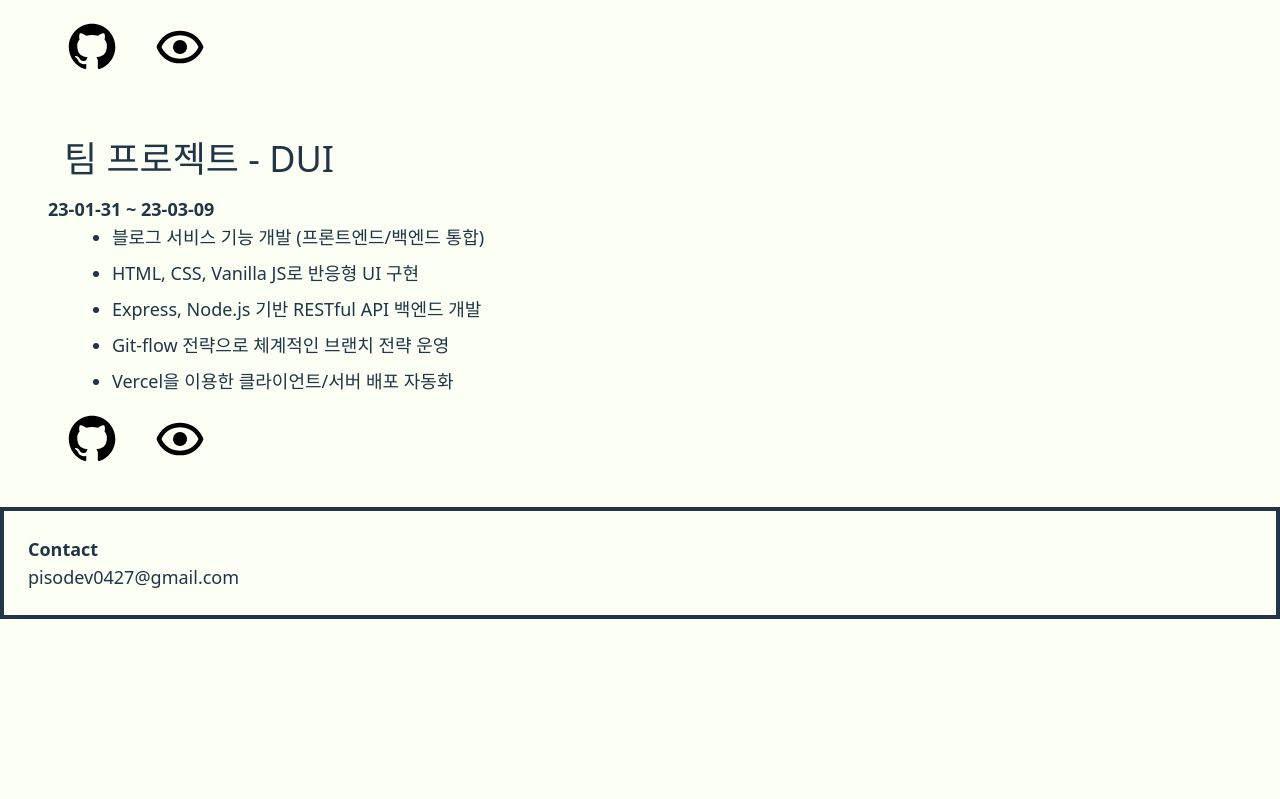
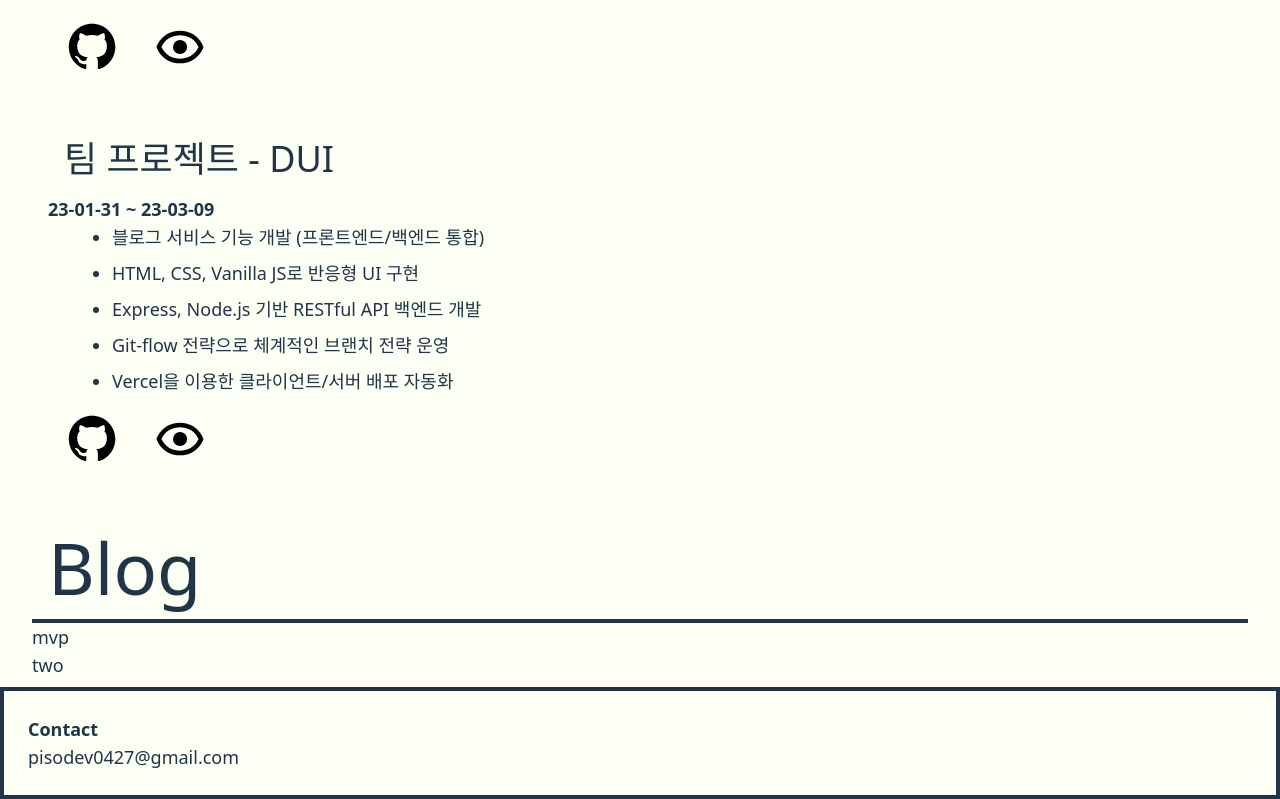
Before and after one commit to PisoDev77/PisoDev77.github.io, a React (Vite) app: page / in a window 1280 px wide. Shown: the part 2646-3445 px from the top of the page. Before the commit the page ends 3265 px from the top, so only its background shows below. Built offline with nearby package versions, Linux system fonts and the light colour scheme; the HTML template or start-up script is replaced by a standard one.

Commit message:
feat: blog article create

```diff
--- a/src/App.tsx
+++ b/src/App.tsx
@@ -6,10 +6,12 @@ import ImageCaption from './components/ImageCaption';
 import Menus from './components/Menus';
 import ExperienceSection from './components/Sections/ExperienceSection';
 import ProjectSection from './components/Sections/ProjectSection';
+import BlogSection from './components/Sections/BlogSection';
 import Modal from './components/Modal/Modal';
 
 import { experiences } from './mock/experience';
 import { projects } from './mock/project';
+import { blogs } from './mock/blogs.ts';
 
 function App() {
 	const [isMenuOpen, setIsMenuOpen] = useState<boolean>(true);
@@ -46,12 +48,15 @@ function App() {
 			<article className='px-8 py-2'>
 				<Heading1 isBox={true}>Projects</Heading1>
 				{projects.map((project, idx) => (
-					<ProjectSection key={'project' + idx} {...project}></ProjectSection>
+					<ProjectSection key={'project' + idx} {...project} />
 				))}
+			</article>
+			<article className='px-8 py-2'>
+				<Heading1 isBox={true}>Blog</Heading1>
+				<BlogSection blogs={blogs} openModalWithContent={openModalWithContent} />
 			</article>
 			<footer className='flex flex-col p-6 border-4'>
 				<b>Contact</b>
-				{/* <input type='email' disabled value='pisodev0427@gmail.com' /> */}
 				<a href='mailto:pisodev0427@gmail.com'>pisodev0427@gmail.com</a>
 			</footer>
 		</main>
--- /dev/null
+++ b/src/components/Modal/BlogModal.tsx
@@ -0,0 +1,14 @@
+import Markdown from 'react-markdown';
+import { blogType } from '../../mock/blogs';
+import Heading3 from '../Headings/Heading3';
+
+import TEST from '/docs/blog/mvp.md';
+
+export default function BlogModal({ title }: blogType) {
+	return (
+		<>
+			<Heading3>{title}</Heading3>
+			<Markdown>{TEST}</Markdown>
+		</>
+	);
+}
--- /dev/null
+++ b/src/components/Sections/BlogSection.tsx
@@ -0,0 +1,21 @@
+import { ReactElement } from 'react';
+
+import { blogType } from '../../mock/blogs';
+import BlogModal from '../Modal/BlogModal';
+
+interface blogSeciontProps {
+	blogs: blogType[];
+	openModalWithContent: (element: ReactElement) => void;
+}
+
+export default function BlogSection({ blogs, openModalWithContent }: blogSeciontProps) {
+	return (
+		<ul>
+			{blogs.map((blog, idx) => (
+				<li key={'blog' + idx} onClick={() => openModalWithContent(<BlogModal {...blog} />)}>
+					{blog.title}
+				</li>
+			))}
+		</ul>
+	);
+}
--- /dev/null
+++ b/src/mock/blogs.ts
@@ -0,0 +1,9 @@
+export type blogType = {
+	title: string;
+	content: any;
+};
+
+export const blogs: blogType[] = [
+	{ title: 'mvp', content: 'mvp content' },
+	{ title: 'two', content: 'two content' },
+];
```
Also changed, not shown: 2 other files (tests, documents, lock files or other folders).
